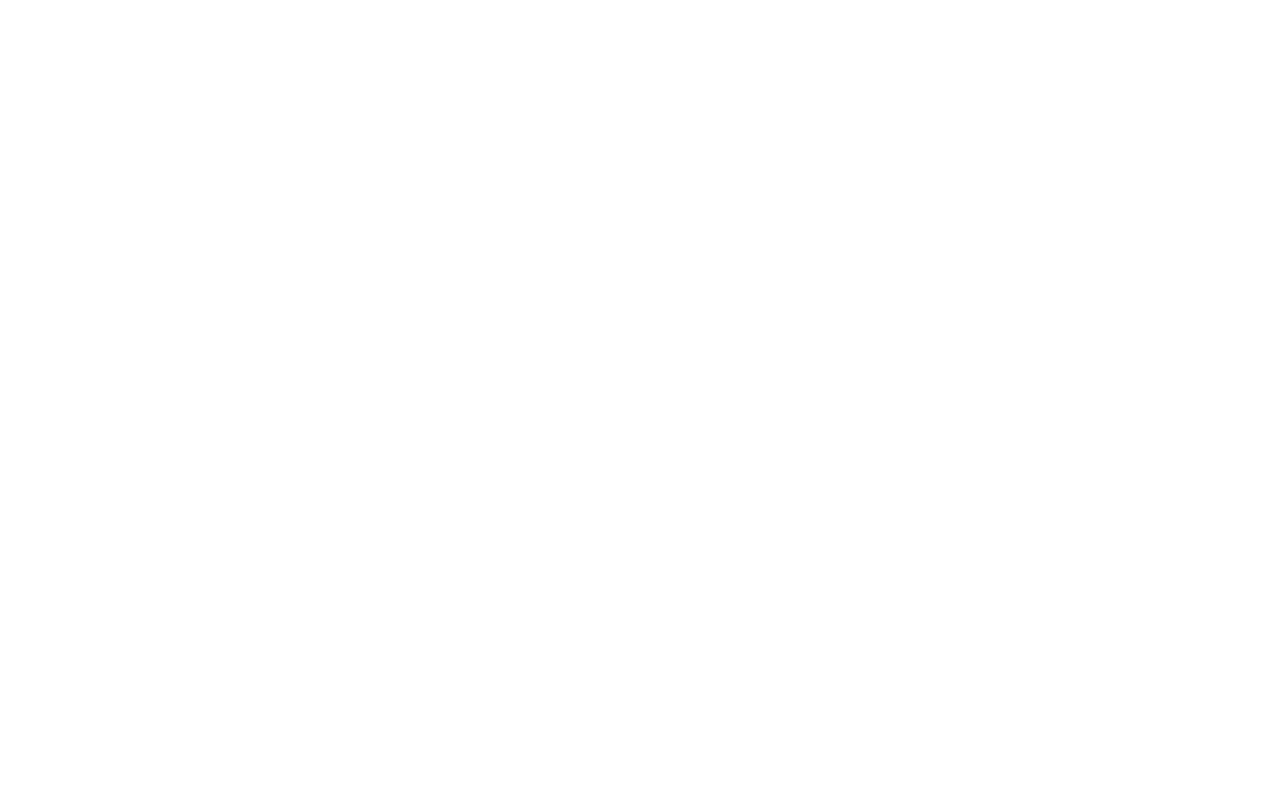
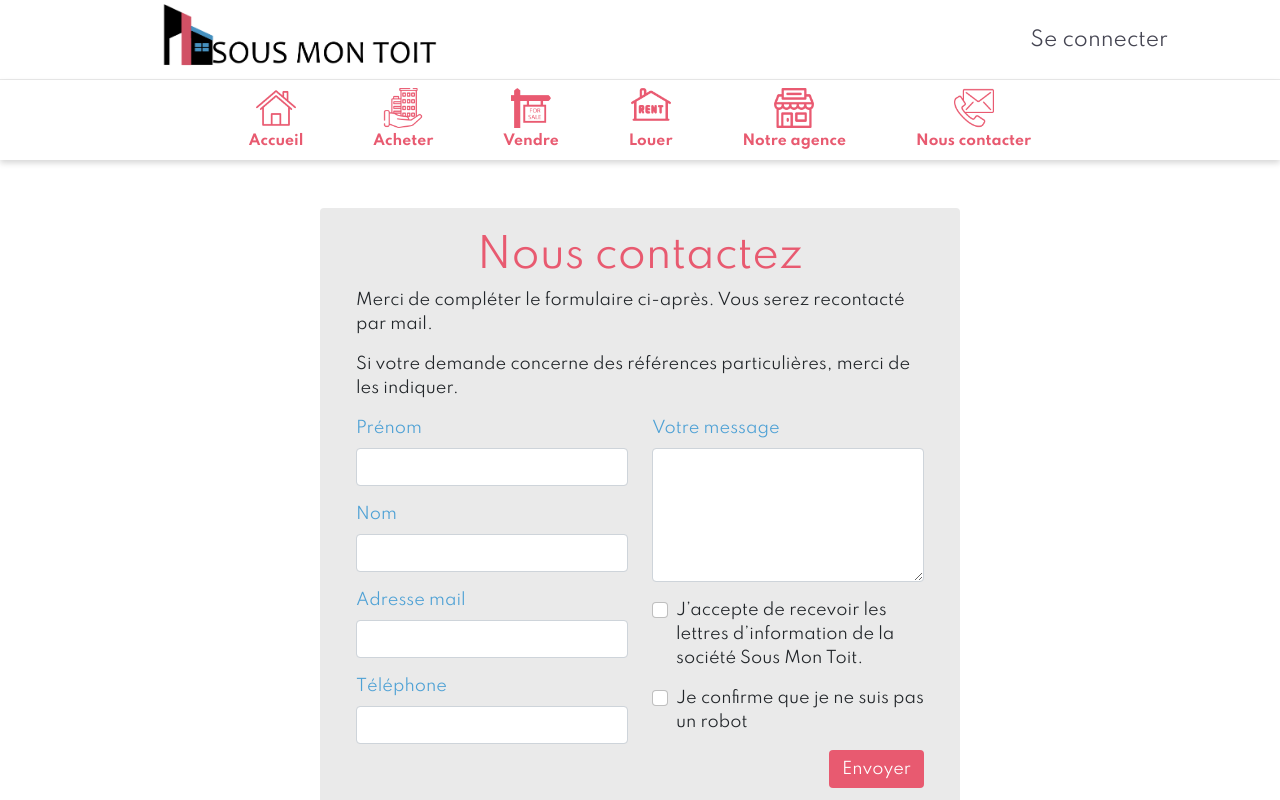
Before and after one commit to kevinmilet/sous_mon_toit-WEB, a React (Create React App) app: page /contact in a window 1280 px wide. Shown: the top 800 px of the page. Built offline with nearby package versions, Linux system fonts and the light colour scheme.

Commit message:
inscription

```diff
--- a/src/App.jsx
+++ b/src/App.jsx
@@ -1,5 +1,8 @@
 import React from 'react';
 import Home from "./screens/Home/Home";
+import ContactView from "./screens/Contact";
+import ConnexionView from "./screens/Connexion";
+import InscriptionView from "./screens/Inscription";
 import EstateCard from "./components/Estate/EstateCard";
 import {BrowserRouter as Router, Route} from "react-router-dom";
 
@@ -13,6 +16,15 @@ const App = () => {
                 <Route exact path="/liste-des-biens">
                     <EstateCard/>
                 </Route>
+                <Route exact path="/contact">
+                    <ContactView/>
+                </Route>
+                <Route exact path="/inscription">
+                    <InscriptionView/>
+                </Route>
+                <Route exact path="/connexion">
+                    <ConnexionView/>
+                </Route>
             </Router>
         </div>
     );
--- a/src/components/Connexion/Connexion.jsx
+++ b/src/components/Connexion/Connexion.jsx
@@ -1,24 +1,39 @@
 import React from 'react';
-import './Connexion.css'
+import './Connexion.css';
+import styled from "styled-components";
+import colors from '../../utils/styles/colors';
 
+const ConnexionForm = styled.form`
+    background-color: ${colors.backgroundSecondary};
+`
+const ConnexiontH1 = styled.h1`
+    color: ${colors.secondary};
+`
+const ConnexionLabel = styled.label`
+    color: ${colors.secondaryBtn};
+`
+const ConnexionBtn = styled.button`
+    background-color: ${colors.primaryBtn};
+    color: #fff;
+`
 const Connexion = () => {
     return (
-        <div className="w-25 mx-auto">
-            <form className="p-4 bg-danger rounded">
+        <div className="w-25 mx-auto mt-5">
+            <ConnexionForm className="p-4 rounded">
+                <ConnexiontH1 className="text-center">Connectez-vous</ConnexiontH1>
                 <div className="mb-3">
-                    <label for="mail" className="form-label text-light">Adresse mail</label>
+                    <ConnexionLabel for="mail" className="form-label">Adresse mail</ConnexionLabel>
                     <input type="email" className="form-control" id="mail" name="mail"/>
                 </div>
                 <div className="mb-3">
-                    <label for="password" className="form-label text-light">Mot de passe</label>
+                    <ConnexionLabel for="password" className="form-label">Mot de passe</ConnexionLabel>
                     <input type="password" className="form-control" id="password" name="password"/>
                 </div>
-                <div className="mb-3 form-check">
-                    <input type="checkbox" className="form-check-input text-light" id="stayConnected" name="stayConnected"/>
-                    <label className="form-check-label text-light" for="stayConnected" >Resté connecté</label>
-                </div>
-                <button type="submit" className="btn btn-primary">Connexion</button>
-            </form>
+
+                <ConnexionBtn type="submit" className="btn">Connexion</ConnexionBtn>
+            </ConnexionForm>
+            <p className="text-center">Vous n'avez pas encore de compte ?! <a href="/inscription">Inscrivez-vous dès maintenant !</a></p>
+
         </div>
     );
 };
--- a/src/components/Contact/Contact.jsx
+++ b/src/components/Contact/Contact.jsx
@@ -1,49 +1,62 @@
 import React from 'react';
-import colors from '../../utils/colors';
 import './Contact.css'
+import styled from "styled-components";
+import colors from '../../utils/styles/colors';
 
+const ContactForm = styled.form`
+    background-color: ${colors.backgroundSecondary};
+`
+const ContactH1 = styled.h1`
+    color: ${colors.secondary};
+`
+const ContactLabel = styled.label`
+    color: ${colors.secondaryBtn};
+`
+const ContactBtn = styled.button`
+    background-color: ${colors.primaryBtn};
+    color: #fff;
+`
 const Contact = () => {
     return (
-        <div className="container col-md-6 mx-auto">
-            <form className="p-4 bg-danger rounded row">
-                <h1 className="text-light text-center">Nous contactez </h1>
-                <p className="text-light">Merci de compléter le formulaire ci-après. Vous serez recontacté par mail.</p>
-                <p className="text-light">Si votre demande concerne des références particulières, merci de les indiquer.</p>
+        <div className="container col-md-6 mx-auto mt-5">
+            <ContactForm className="p-4 rounded row">
+                <ContactH1 className="text-center">Nous contactez</ContactH1>
+                <p className="text-dark">Merci de compléter le formulaire ci-après. Vous serez recontacté par mail.</p>
+                <p className="text-dark">Si votre demande concerne des références particulières, merci de les indiquer.</p>
                 <div className="col-md-6">
                     <div className="mb-3">
-                        <label for="firstname" className="form-label text-light">Prénom</label>
+                        <ContactLabel htmlFor="firstname" className="form-label">Prénom</ContactLabel>
                         <input type="text" className="form-control" id="firstname" name="firstname" required />
                     </div>
                     <div className="mb-3">
-                        <label for="lastname" className="form-label text-light">Nom</label>
+                        <ContactLabel htmlFor="lastname" className="form-label">Nom</ContactLabel>
                         <input type="text" className="form-control" id="lastname" name="lastname" required />
                     </div>
                     <div className="mb-3">
-                        <label for="mail" className="form-label text-light">Adresse mail</label>
+                        <ContactLabel htmlFor="mail" className="form-label">Adresse mail</ContactLabel>
                         <input type="email" className="form-control" id="mail" name="mail" required />
                     </div>
                     <div className="mb-3">
-                        <label for="tel" className="form-label text-light">Téléphone</label>
+                        <ContactLabel htmlFor="tel" className="form-label">Téléphone</ContactLabel>
                         <input type="tel" className="form-control" id="tel" name="tel"/>
                     </div>
                 </div>
                 <div className="col-md-6">
-                    <div class="mb-3">
-                        <label for="description" className="form-label text-light">Votre message</label>
+                    <div className="mb-3">
+                        <ContactLabel htmlFor="description" className="form-label">Votre message</ContactLabel>
                         <textarea className="form-control" id="description" name="description" rows="5" required ></textarea>
                     </div>
                     <div className="mb-3 form-check">
                         <input type="checkbox" className="form-check-input text-light" id="newsletter" name="newsletter"/>
-                        <label className="form-check-label text-light" for="newsletter" >J’accepte de recevoir les lettres d’information de la société Sous Mon Toit.</label>
+                        <label className="form-check-label text-dark" htmlFor="newsletter" >J’accepte de recevoir les lettres d’information de la société Sous Mon Toit.</label>
                     </div>
                     <div className="mb-3 form-check">
                         <input type="checkbox" className="form-check-input text-light" id="notRobot" name="notRobot" required/>
-                        <label className="form-check-label text-light" for="notRobot" >Je confirme que je ne suis pas un robot</label>
+                        <label className="form-check-label text-dark" htmlFor="notRobot" >Je confirme que je ne suis pas un robot</label>
                     </div>
-                    <button type="submit" className="btn btn-primary float-end">Connexion</button>
+                    <ContactBtn type="submit" className="btn float-end">Envoyer</ContactBtn>
                 </div>
-
-            </form>
+            </ContactForm>
         </div>
     );
 };
--- /dev/null
+++ b/src/components/Inscription/Inscription.jsx
@@ -0,0 +1,47 @@
+import React from 'react';
+import './Inscription.css';
+import styled from "styled-components";
+import colors from '../../utils/styles/colors';
+
+const InscriptionForm = styled.form`
+    background-color: ${colors.backgroundSecondary};
+`
+const InscriptionH1 = styled.h1`
+    color: ${colors.secondary};
+`
+const InscriptionLabel = styled.label`
+    color: ${colors.secondaryBtn};
+`
+const InscriptionBtn = styled.button`
+    background-color: ${colors.primaryBtn};
+    color: #fff;
+`
+
+const Inscription = () => {
+    return (
+        <div className="w-25 mx-auto mt-5">
+            <InscriptionForm className="p-4 rounded">
+                <InscriptionH1 className="text-center" > Inscrivez-vous </InscriptionH1>
+                <div className="mb-3">
+                    <InscriptionLabel htmlFor="firstname" className="form-label">Prénom</InscriptionLabel>
+                    <input type="text" className="form-control" id="firstname" name="firstname" required />
+                </div>
+                <div className="mb-3">
+                    <InscriptionLabel htmlFor="lastname" className="form-label">Nom</InscriptionLabel>
+                    <input type="text" className="form-control" id="lastname" name="lastname" required />
+                </div>
+                <div className="mb-3">
+                    <InscriptionLabel for="mail" className="form-label">Adresse mail</InscriptionLabel>
+                    <input type="email" className="form-control" id="mail" name="mail"/>
+                </div>
+                <div className="mb-3">
+                    <InscriptionLabel for="password" className="form-label">Mot de passe</InscriptionLabel>
+                    <input type="password" className="form-control" id="password" name="password"/>
+                </div>
+                <InscriptionBtn type="submit" className="btn">Inscription</InscriptionBtn>
+            </InscriptionForm>
+        </div>
+    );
+};
+
+export default Inscription;
--- /dev/null
+++ b/src/screens/Connexion.jsx
@@ -0,0 +1,16 @@
+import React from 'react';
+import Connexion from "../components/Connexion/Connexion";
+import Footer from "../components/Footer/Footer";
+import Header from "../components/Header/Header";
+
+const ConnexionView = () => {
+    return (
+        <div>
+            <Header/>
+            <Connexion />
+            <Footer/>
+        </div>
+    );
+};
+
+export default ConnexionView;
--- /dev/null
+++ b/src/screens/Contact.jsx
@@ -0,0 +1,16 @@
+import React from 'react';
+import Contact from "../components/Contact/Contact";
+import Footer from "../components/Footer/Footer";
+import Header from "../components/Header/Header";
+
+const ContactView = () => {
+    return (
+        <div>
+            <Header/>
+            <Contact />
+            <Footer/>
+        </div>
+    );
+};
+
+export default ContactView;
--- /dev/null
+++ b/src/screens/Inscription.jsx
@@ -0,0 +1,16 @@
+import React from 'react';
+import Inscription from "../components/Inscription/Inscription";
+import Footer from "../components/Footer/Footer";
+import Header from "../components/Header/Header";
+
+const InscriptionView = () => {
+    return (
+        <div>
+            <Header/>
+            <Inscription />
+            <Footer/>
+        </div>
+    );
+};
+
+export default InscriptionView;
--- a/src/utils/styles/colors.js
+++ b/src/utils/styles/colors.js
@@ -1,10 +1,10 @@
 const colors = {
-    primaryBtn: '#E85A70',
-    secondaryBtn: '#4EA1D5',
-    primary: '#454552',
-    secondary: '#E85A70',
-    backgroundPrimary: '#FFF',
-    backgroundSecondary: '#EAEAEA'
+    primaryBtn: '#E85A70', // rose
+    secondaryBtn: '#4EA1D5', // bleu
+    primary: '#454552', // gris foncé
+    secondary: '#E85A70', // rose
+    backgroundPrimary: '#FFF', // gris très clair
+    backgroundSecondary: '#EAEAEA' // gris clair
 }
 
 export default colors
```
Also changed, not shown: src/components/Inscription/Inscription.css (added).
